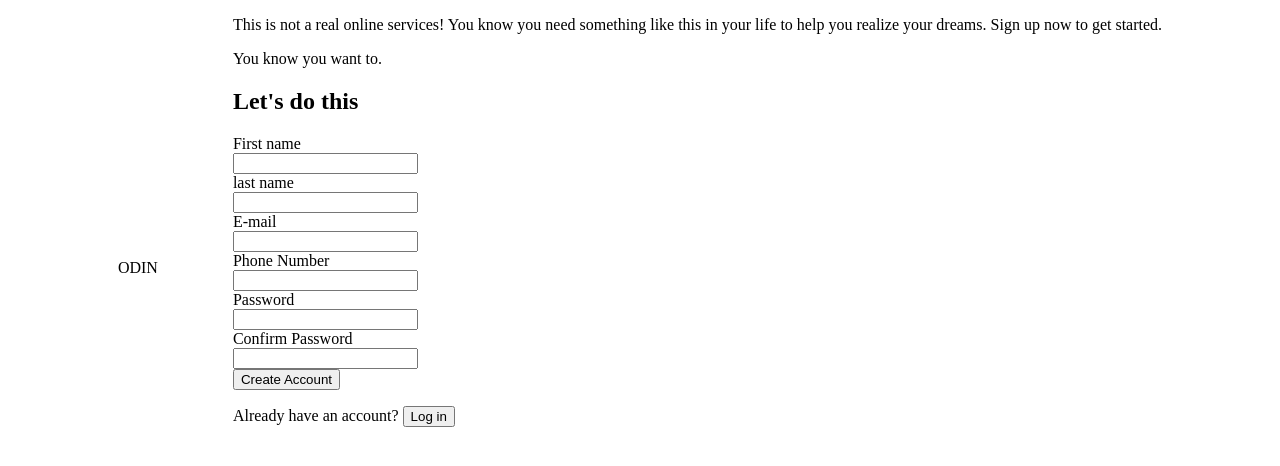
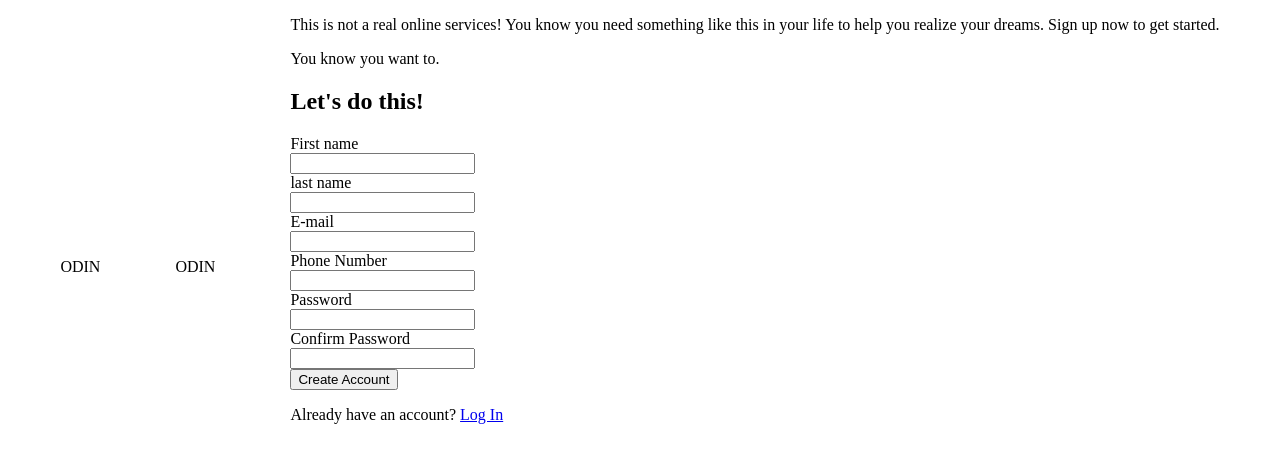
Before and after one commit to abeeebdon/sign-up-page-, a plain HTML site: page index.html in a window 1280 px wide. Drawn offline with Linux system fonts and the light colour scheme.

Commit message:
modified the html
the modification is so as to perfect the code

```diff
--- a/index.html
+++ b/index.html
@@ -4,66 +4,87 @@
     <meta charset="UTF-8" />
     <meta http-equiv="X-UA-Compatible" content="IE=edge" />
     <meta name="viewport" content="width=device-width, initial-scale=1.0" />
-    <title>SIDE HUSTLE ASSIGNMENT</title>
+    <title>ODIN</title>
     <link rel="stylesheet" href="style.css" />
   </head>
   <body>
+    <!-- did this with side hustle -->
     <div class="container">
-      <div id="head">
+      <header>
+        <div class="odin1">
+          <img
+            src="odin-lined.png"
+            alt="ODIN IMAGE"
+            width="75px"
+            height="90px"
+            class="header-img"
+          />
+          <div class="odin-paragraph">
+            <p>ODIN</p>
+          </div>
+        </div>
+      </header>
+      <div class="head">
         <!-- background image will be flower  -->
-        <div id="headd">
+        <div class="odin">
           <img
             src="odin-lined.png"
             alt="ODIN IMAGE"
             width="75px"
             height="90px"
           />
-          <p>ODIN</p>
+          <p class="">ODIN</p>
         </div>
       </div>
 
-      <div id="part_2">
-        <div id="test">
+      <div class="wrapper">
+        <div class="test">
           <p>
             This is not a real online services! You know you need something like
             this in your life to help you realize your dreams. Sign up now to
-            get started. <br />
-           <p> You know you want to.</p>
+            get started.
           </p>
+          <p>You know you want to.</p>
         </div>
-        <div id="form">
-          <div id="form_1">
-          <h2>Let's do this</h2>
-          <form action="#">
-            <div id="firstname">
-              <label for="name">First name</label><br />
-              <input type="text" required /><br />
+        <div class="form-wrapper">
+          <div class="form-heading">
+            <h2>Let's do this!</h2>
           </div>
-            <div id="lastname">
-              <label for="name">last name</label><br />
-              <input type="text" required /><br />
+          <div class="form">
+            <form class="grid-container">
+              <div class="grid-item">
+                <label for="firstname">First name</label><br />
+                <input type="text" id="firstname" required /><br />
               </div>
-            <div id="email">
-              <label for="name">E-mail</label><br />
-              <input type="email" required /><br />
+              <div class="grid-item">
+                <label for="lastname">last name</label><br />
+                <input type="text" id="lastname" required /><br />
               </div>
-            <div id="phone">
-              <label for="name">Phone Number</label><br />
-              <input type="tel" required /><br />
+              <div class="grid-item">
+                <label for="email">E-mail</label><br />
+                <input type="email" id="email" required /><br />
               </div>
-            <div id="password">
+              <div class="grid-item">
+                <label for="phone">Phone Number</label><br />
+                <input type="tel" id="phone" required /><br />
+              </div>
+              <div class="grid-item">
                 <label for="name">Password</label><br />
-              <input type="password" required /><br />
+                <input type="password" id="name" required /><br />
               </div>
-            <div id="confirm">
+              <div class="grid-item">
                 <label for="name">Confirm Password</label><br />
                 <input type="password" required /><br />
               </div>
             </form>
           </div>
-          <div id="button">
-            <button id="but">Create Account</button>
-            <p>Already have an account? <button id="butt">Log in</button></p>
+
+          <div class="button">
+            <button class="btn" id="createAccount">Create Account</button>
+            <p>
+              Already have an account?
+              <a href="#" class="log-in" id="logIn">Log In</a>
+            </p>
           </div>
         </div>
       </div>
```
Lines whose indentation alone changed are shown as unchanged.
